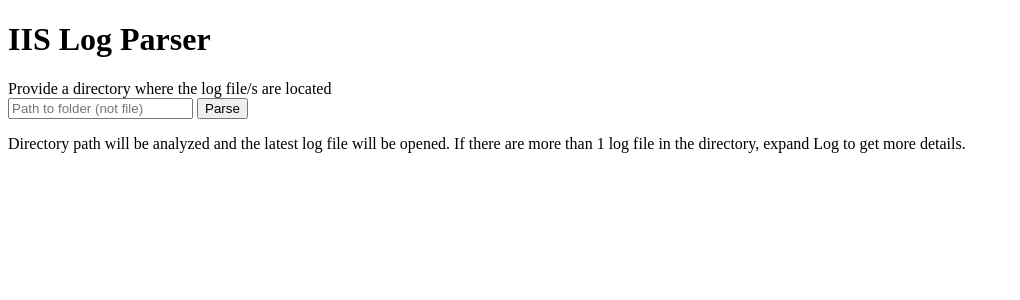
After one commit to Djongov/PHP-IIS-Log-parser, a PHP site: page / in a window 1280 px wide. The commit adds this page. Shown: the top 300 px of the page, without its empty margins (0-1020 px from the left). Run offline with PHP 8.4, Linux system fonts and the light colour scheme.

Commit message:
Major update
The parser now accepts user input for path (directory)
Will analyze path and open the latest .log file. It if it a IIS file it will parse it
Now have functionality to also parse other files in the directory
Search is now complex, for all input fields

```diff
--- /dev/null
+++ b/index.php
@@ -0,0 +1,153 @@
+<!DOCTYPE html>
+    <html lang="en">
+        <head>
+            <meta charset="utf-8">
+            <meta name="viewport" content="width=device-width, initial-scale=1" />
+            <meta http-equiv="Content-Language" content="en-US" />
+            <meta http-equiv="Cache-Control" content="no-cache, max-age=3600" />
+            <link rel="stylesheet" href="./parse.css" type="text/css" />
+            <title>IIS Log Parser</title>
+        </head>
+        <body>
+<?php
+if ($_SERVER['REQUEST_METHOD'] == 'POST') {
+    if (isset($_POST['path'])) {
+    $path = filter_var($_POST['path'], FILTER_SANITIZE_STRING);
+    // Add the trailing slash in case it is forgotten
+    $path = rtrim($path, '\\') . '\\';
+
+// Inlcude the file with the functions that do the parsing and the html output
+include_once './functions.php';
+
+// This array will be used for the requests
+$correct_lines = [];
+// This array will be used to get the table headers, essentially the log headers
+$headers = [];
+
+// Open the file - put the path to your log file here
+//$path = 'G:\logs\W3SVC7\\';
+
+$files_array = array();
+$dirs_array = array();
+
+if (is_dir($path)) {
+    $files_and_dirs = scandir($path);
+    // Remove the dots from the result
+    $files_and_dirs = array_diff($files_and_dirs, array('.', '..'));
+    foreach($files_and_dirs as $files) {
+        if (is_file($path . $files)){
+            // If it is a file, go to the file array, instead go to the dirs array
+            array_push($files_array, $files);
+        } else {
+            array_push($dirs_array, $files);
+        }
+    }
+} else {
+    echo '<a href="/">Star Over</a>';
+    echo '<h4>Directory ' . $path . ' does not exist or it\'s not a directory</h4>';
+    echo '<p>Exiting script...</p>';
+    die();
+}
+echo '<a href="/">Star Over</a>';
+echo '<details>';
+echo '<summary>Log</summary>';
+echo '<p>Analyzing the path <b>' . $path . '</b></p>';
+if (count($dirs_array) > 0) {
+    echo '<p>The following are directories and will be ignored:</p>';
+    echo '<p>' . implode(", ", $dirs_array) . '</p>';
+}
+if (count($files_array) > 0) {
+    // From all the files, we will now need to filter the .log files only
+    $sorted_array = array();
+    // Loop through the files array
+    foreach ($files_array as $file) {
+        // If extension is .log, add it to the sorted array
+        if (pathinfo($path . $file, PATHINFO_EXTENSION) === 'log') {
+            array_push($sorted_array, $path . $file);
+        }
+    }
+    echo '<p>Log files in the directory:</p>';
+    echo '<div style="width: 100%; word-break: break-word;">';
+    foreach ($sorted_array as $file) {
+        echo '<p>Log File: <a href="./file.php?path=' . $path . '&file=' . $file . '" target="_blank" title="Open ' . $file . ' in a new window to parse it">' . $file . '</a>. File size: ' . number_format(filesize($file) / 1000000, 2, '.') . ' MB and File Date: ' . date("d F Y H:i", filemtime($file)). '</p>';
+    }
+    echo '</div>';
+} else {
+    echo '<p>There are no files in the directory</p>';
+    echo '<p>Exiting script...</p>';
+    die();
+}
+
+// Only proceed if there are files in the $sorted_array
+if (count($sorted_array) > 0) {
+    // Now let's array map the array with the last modified time for each
+    $sorted_array = array_combine($sorted_array, @array_map("filemtime", $sorted_array));
+
+    // Sort it by latest
+    arsort($sorted_array);
+
+    // The newest file will be the first array key, same as [0]
+    $newest_file = key($sorted_array);
+
+    echo '<p>Looking for the latest file in this directory...</p>';
+    echo '<p>Latest File is: ' . $newest_file . ' with a file size of ' . number_format(filesize($newest_file) / 1000000, 2, '.') . ' MB</p>';
+
+    // Print the file name
+    if (is_dir($newest_file)) {
+        echo '<p>Error: Latest file in this directory - ' . $newest_file . ' is another directory. Looking for a file</p>';
+        echo '<p>Exiting script...</p>';
+        die();
+    }
+
+    echo '<p>Trying to open it...</p>';
+
+    // Check if it's a proper file
+    if (is_file($newest_file)) {
+        // Check if it's readable
+        if (!is_readable($newest_file)) {
+            echo '<p>File not readable</p>';
+            echo '<p>Exiting script...</p>';
+            die();
+        }
+        // Check if the file extension is .log (IIS native)
+        $ext = pathinfo($newest_file, PATHINFO_EXTENSION);
+        if ($ext === 'log') {
+            // Actually open it
+            $opened_file = fopen($newest_file, "r");
+            // Say that we are opening it
+            echo '<p>Opening ' . $newest_file . '</p>';
+            echo '</details>';
+            // Call the functions
+            $parsed_log = parseInfoFromFile($opened_file, $correct_lines, $headers);
+            echo buildTheLayout($parsed_log);
+        } else {
+            echo '<p>File ' . $newest_file . ' not with .log extension</p>';
+        }
+    } else {
+        echo '<p>File ' . $newest_file . ' not readable or does not exist</p>';
+    }
+} else {
+    echo '<p>There are no files with .log extension in this directory.</p>';
+}
+} else {
+    echo '<p>Wrong POST parameter</p>';
+}
+// If not POST
+} else {
+?>
+
+<h1>IIS Log Parser</h1>
+<form method="post" action="">
+    <label for="path">Provide a directory where the log file/s are located</label>
+    <br />
+    <input type="text" name="path" placeholder="Path to folder (not file)" />
+    <input type="submit" value="Parse" />
+</form>
+<p>Directory path will be analyzed and the latest log file will be opened. If there are more than 1 log file in the directory, expand Log to get more details.</p>
+<?php
+// Closing the If not POST
+}
+?>
+            <script src="./parse.js"></script>
+        </body>
+</html>
--- a/parse.css
+++ b/parse.css
@@ -1,3 +1,9 @@
+summary {
+    cursor: pointer;
+}
+tr:hover {
+    background: orange;
+}
 table.requests-table {
     width: 100%;
     border-collapse: collapse;
@@ -28,6 +34,8 @@ tr:nth-child(even) {
 div.wrapper {
     margin: 0 auto;
     text-align: center;
+    display: flex;
+    justify-content: center;
 }
 div.total-requests {
     width: max-content;
@@ -37,13 +45,11 @@ div.total-requests {
     text-align: center;
     display: inline-block;
 }
-
 @media only screen and (max-width: 600px) {
   table.requests-table {
         overflow-x: auto;
   }
 }
-
 #scroll-to-top {
     position: fixed;
     bottom: 0;
@@ -51,4 +57,5 @@ div.total-requests {
     color: white;
     background: black;
     cursor: pointer;
+    text-decoration: none;
 }
--- a/parse.js
+++ b/parse.js
@@ -1,3 +1,4 @@
+/*
 function filterTable($index) {
     var inputs = document.getElementById('search_' + $index);
     filter = inputs.value.toUpperCase();
@@ -49,3 +50,38 @@ function animateToTop() {
 }
 
 document.getElementById('scroll-to-top').addEventListener("click", function() {animateToTop()}, false);
+*/
+function isHidden(el) {
+    var style = window.getComputedStyle(el);
+    return ((style.display === 'none') || (style.visibility === 'hidden'))
+}
+
+
+function filterTables() {
+  const query = q => document.querySelectorAll(q);
+  const filters = [...query('th input')].map(e => new RegExp(e.value, 'i'));
+
+  query('tbody tr').forEach(row => row.style.display =
+    filters.every((f, i) => f.test(row.cells[i].textContent)) ? '' : 'none');
+    // Count results
+    let all = document.getElementsByTagName("tr");
+    let count = 0;
+    for (var i = 0, max = all.length; i < max; i++) {
+        if (isHidden(all[i])) {
+            // hidden
+        } else {
+            count++;
+        }
+    }
+    document.getElementById("results").innerHTML = count - 1; // -1 because of the thead <tr>. We exclude it from the results
+}
+
+const searchInputs = document.getElementsByClassName('searchRequests');
+
+if (searchInputs) {
+    for (let i = 0; i < searchInputs.length; i++) {
+        searchInputs[i].addEventListener("keyup", filterTables, false);
+    }
+}
+
+document.getElementById("results").innerHTML = document.getElementsByTagName("tr").length - 1;
```
Also changed, not shown: file.php (added, +53 -0 lines), functions.php (added, +162 -0 lines), parse.php (deleted, +0 -209 lines), README.md.
